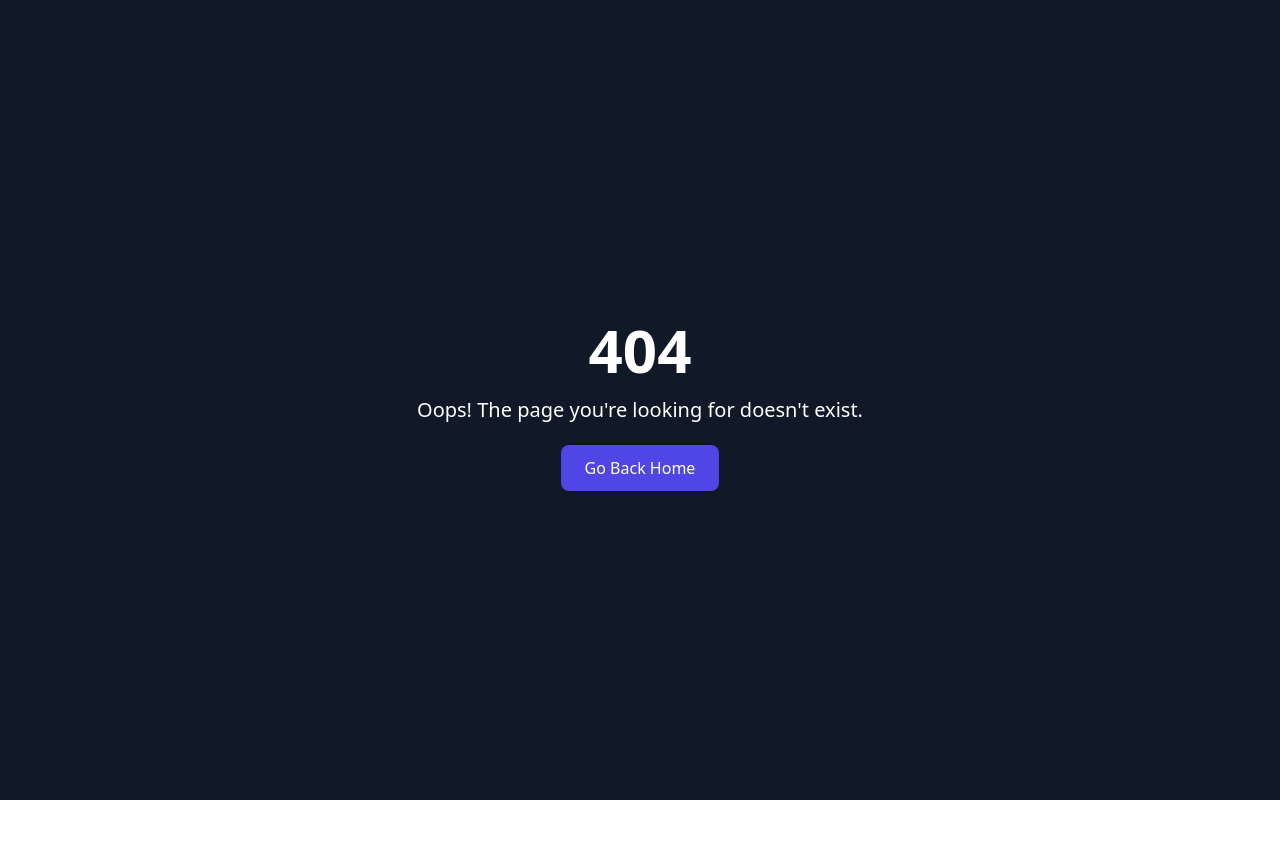
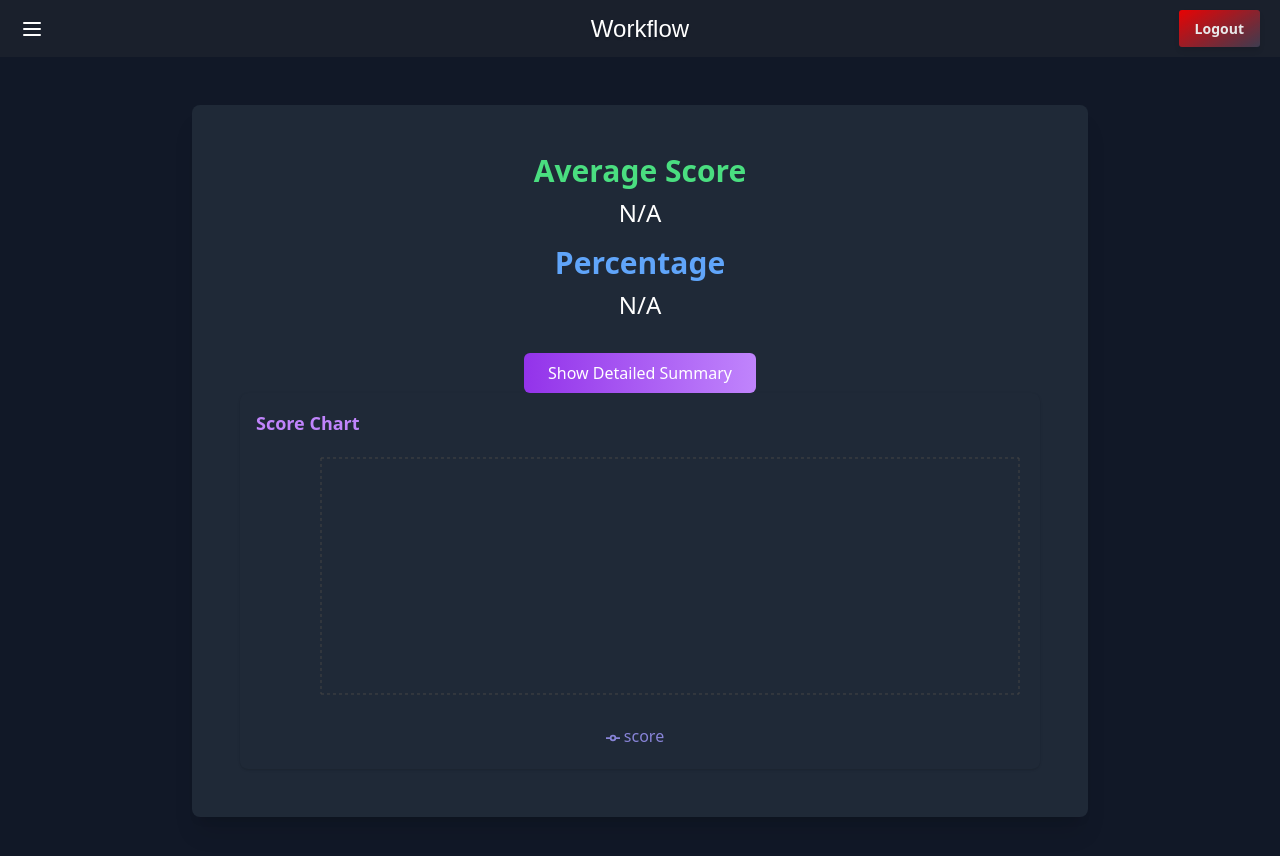
Before and after one commit to pratham704/sih-24-frontend, a React (Create React App) app: page /student/score in a window 1280 px wide. Before the commit this address had no page. Shown: the top 856 px of the page. Before the commit the page ends 800 px from the top, so only its background shows below. Built offline with nearby package versions, Linux system fonts and the light colour scheme.

Commit message:
Refactor: Add SkeletonLoader component and ScoreSummary page
This commit refactors the code by adding the SkeletonLoader component for generating questions and the ScoreSummary page for displaying the average score and percentage. It also includes the necessary imports and routing changes.

```diff
--- a/src/pages/app/Questionare/Questions.jsx
+++ b/src/pages/app/Questionare/Questions.jsx
@@ -10,11 +10,13 @@ import { fetchQuestions } from "./generateQuestions"; // Import the utility func
 import SkeletonLoader from "../../../components/Skleton/SkletonGenerateQuestions";
 import axios from 'axios';
 import { Toast } from 'primereact/toast';
+import { useNavigate } from 'react-router-dom';
 
 
 const Questions = () => {
   const handle = useFullScreenHandle();
   const toast = useRef(null);
+  const navigate = useNavigate();
 
   const [currentQuestion, setCurrentQuestion] = useState(0);
   const [answer, setAnswer] = useState("");
@@ -159,16 +161,26 @@ const Questions = () => {
 
     localStorage.setItem(`question${currentQuestion + 1}`, cleanedAnswer);
     const questionText = questions[currentQuestion]; // Current question text
+
+    // Wait for the score from evaluateAnswer
     const score = await evaluateAnswer(questionText, cleanedAnswer);
 
     if (score) {
       localStorage.setItem(`score${currentQuestion + 1}`, score); // Store the score
       // alert(`Your score for this question is: ${score}`);
     }
+
     setAllAnswers([...allAnswers, answer.trim()]);
     setAnswer(""); // Clear the answer state
     setInterimAnswer(""); // Clear interim answer state
-    setCurrentQuestion((prevQuestion) => prevQuestion + 1); // Move to the next question
+    setCurrentQuestion((prevQuestion) => {
+      const newQuestion = prevQuestion + 1;
+      if (newQuestion >= questions.length) {
+        navigate('/student/score'); // Navigate to /home if it's the last question
+      }
+      return newQuestion;
+    });
+
     setTimer(60);
     setTimerRunning(true);
   };
--- /dev/null
+++ b/src/pages/app/Questionare/ScoreSummary.jsx
@@ -0,0 +1,118 @@
+import React, { useEffect, useState } from 'react';
+import {
+  LineChart,
+  Line,
+  CartesianGrid,
+  XAxis,
+  YAxis,
+  Tooltip,
+  Legend,
+  ResponsiveContainer
+} from 'recharts';
+
+const ScoreSummary = () => {
+  const [scores, setScores] = useState([]);
+  const [averageScore, setAverageScore] = useState(null);
+  const [percentage, setPercentage] = useState(null);
+  const [showDetails, setShowDetails] = useState(false);
+
+  useEffect(() => {
+    const fetchedScores = [];
+    let i = 1;
+    while (true) {
+      const score = localStorage.getItem(`score${i}`);
+      if (score === null) break;
+
+      // Extract numeric part before the slash
+      const numericScore = parseFloat(score.split('/')[0]);
+      if (!isNaN(numericScore)) {
+        fetchedScores.push(numericScore); // Convert to number for calculations
+      }
+      i++;
+    }
+    setScores(fetchedScores);
+
+    if (fetchedScores.length > 0) {
+      const totalScore = fetchedScores.reduce((acc, score) => acc + score, 0);
+      const avgScore = totalScore / fetchedScores.length;
+      const percent = (avgScore / 10) * 100; // Assuming max score is 10
+      setAverageScore(avgScore);
+      setPercentage(percent);
+    } else {
+      setAverageScore(null);
+      setPercentage(null);
+    }
+  }, []);
+
+  const handleShowDetails = () => {
+    setShowDetails(!showDetails);
+  };
+
+  const chartData = scores.map((score, index) => ({
+    name: `Q${index + 1}`,
+    score
+  }));
+
+  return (
+    <div className="min-h-screen bg-gray-900 text-white flex items-center justify-center py-12 px-4">
+      <div className="bg-gray-800 p-12 rounded-lg shadow-xl max-w-4xl w-full">
+        <div className="mb-8 text-center">
+          <h3 className="text-3xl font-semibold mb-2 text-green-400">Average Score</h3>
+          <p className="text-2xl font-medium">
+            {typeof averageScore === 'number' ? averageScore.toFixed(2) : 'N/A'}
+          </p>
+          <h3 className="text-3xl font-semibold mt-4 mb-2 text-blue-400">Percentage</h3>
+          <p className="text-2xl font-medium">
+            {typeof percentage === 'number' ? `${percentage.toFixed(2)}%` : 'N/A'}
+          </p>
+        </div>
+
+        <div className="text-center mt-8">
+          <button
+            onClick={handleShowDetails}
+            className="bg-gradient-to-r from-purple-600 to-purple-400 py-2 px-6 rounded-md text-white hover:from-purple-500 hover:to-purple-300 transition duration-300 ease-in-out"
+          >
+            {showDetails ? 'Brief Details' : 'Show Detailed Summary'}
+          </button>
+        </div>
+
+        <div className="bg-gray-800 p-4 rounded-lg shadow">
+          <h3 className="text-lg font-semibold mb-4 text-purple-400">Score Chart</h3>
+          <ResponsiveContainer width="100%" height={300}>
+            <LineChart data={chartData}>
+              <CartesianGrid strokeDasharray="3 3" stroke="#444" />
+              <XAxis dataKey="name" stroke="#fff" />
+              <YAxis stroke="#fff" />
+              <Tooltip contentStyle={{ backgroundColor: "#333" }} />
+              <Legend />
+              <Line
+                type="monotone"
+                dataKey="score"
+                stroke="#8884d8"
+                activeDot={{ r: 8 }}
+              />
+            </LineChart>
+          </ResponsiveContainer>
+        </div>
+
+        {showDetails && (
+          <div className="mt-8">
+            <ul className="space-y-6 mb-8">
+              {scores.map((score, index) => (
+                <li
+                  key={index}
+                  className="flex justify-between items-center bg-gray-700 p-6 rounded-lg shadow-md transition-transform transform hover:scale-105"
+                >
+                  <span className="text-xl font-medium">Question {index + 1}:</span>
+                  <span className="text-xl font-semibold text-green-300">{score}</span>
+                </li>
+              ))}
+            </ul>
+          </div>
+        )}
+      </div>
+    </div>
+  );
+};
+
+export default ScoreSummary;
--- a/src/routes/PublicRoute.jsx
+++ b/src/routes/PublicRoute.jsx
@@ -33,6 +33,7 @@ import Upload from "../pages/app/upload/Upload";
 import SIngleThread from "../pages/app/Forum/SIngleThread";
 import Questions from "../pages/app/Questionare/Questions";
 import Screening from "../pages/app/Questionare/Screening";
+import ScoreSummary from "../pages/app/Questionare/ScoreSummary";
 const PublicRoute = () => {
   return (
     <PrimeReactProvider>
@@ -91,6 +92,17 @@ const PublicRoute = () => {
               <>
                 <Sidebar />
                 <Screening />
+              </>
+            }
+          />
+
+          <Route
+            exact
+            path="/student/score"
+            element={
+              <>
+                <Sidebar />
+                <ScoreSummary />
               </>
             }
           />
```
